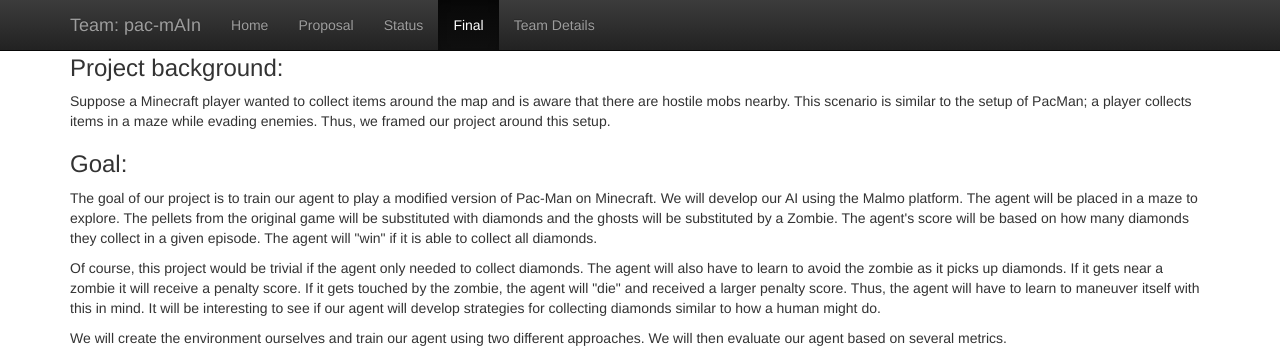
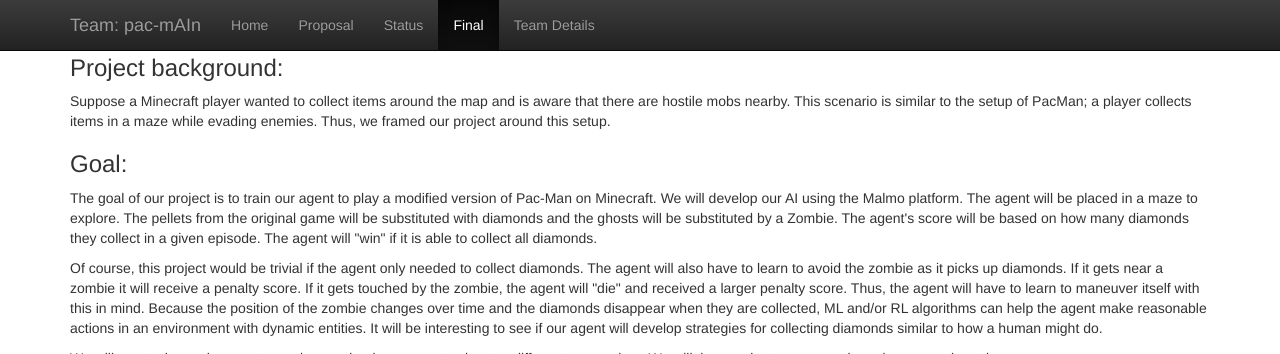
Before and after one commit to armaansd/pac-mAIn, a Jekyll site: the page built from docs/final.md, in a window 1280 px wide and 900 px high, scrolled down 594 px, cut to the strip 0-354 px from the top of the window. Built offline with Jekyll 4.4.1, drawn with Linux system fonts in a browser that asks for light colours.

Commit message:
Update final.md

```diff
--- a/docs/final.md
+++ b/docs/final.md
@@ -18,7 +18,7 @@
 
 <p>The goal of our project is to train our agent to play a modified version of Pac-Man on Minecraft. We will develop our AI using the Malmo platform. The agent will be placed in a maze to explore. The pellets from the original game will be substituted with diamonds and the ghosts will be substituted by a Zombie. The agent's score will be based on how many diamonds they collect in a given episode. The agent will "win" if it is able to collect all diamonds.</p>
 
-<p>Of course, this project would be trivial if the agent only needed to collect diamonds. The agent will also have to learn to avoid the zombie as it picks up diamonds. If it gets near a zombie it will receive a penalty score. If it gets touched by the zombie, the agent will "die" and received a larger penalty score. Thus, the agent will have to learn to maneuver itself with this in mind. It will be interesting to see if our agent will develop strategies for collecting diamonds similar to how a human might do.
+<p>Of course, this project would be trivial if the agent only needed to collect diamonds. The agent will also have to learn to avoid the zombie as it picks up diamonds. If it gets near a zombie it will receive a penalty score. If it gets touched by the zombie, the agent will "die" and received a larger penalty score. Thus, the agent will have to learn to maneuver itself with this in mind. Because the position of the zombie changes over time and the diamonds disappear when they are collected, ML and/or RL algorithms can help the agent make reasonable actions in an environment with dynamic entities. It will be interesting to see if our agent will develop strategies for collecting diamonds similar to how a human might do.
 </p>
 
 <p>We will create the environment ourselves and train our agent using two different approaches. We will then evaluate our agent based on several metrics.</p>
```
